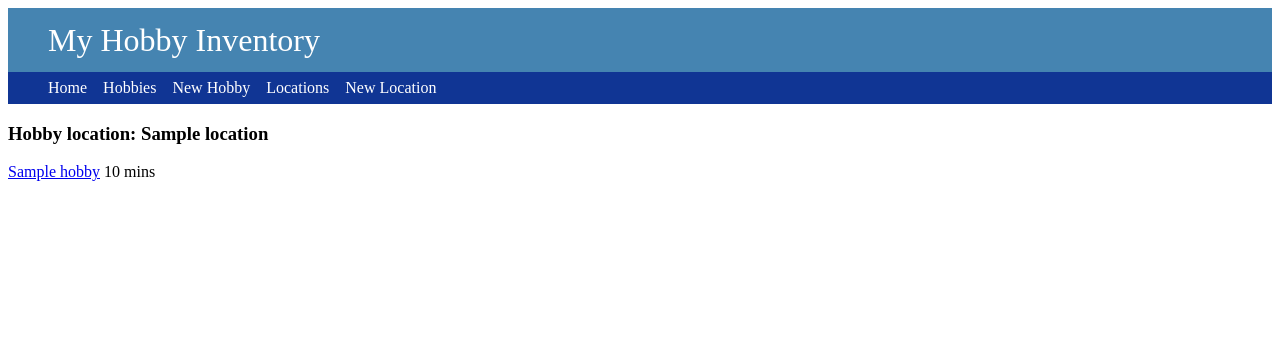
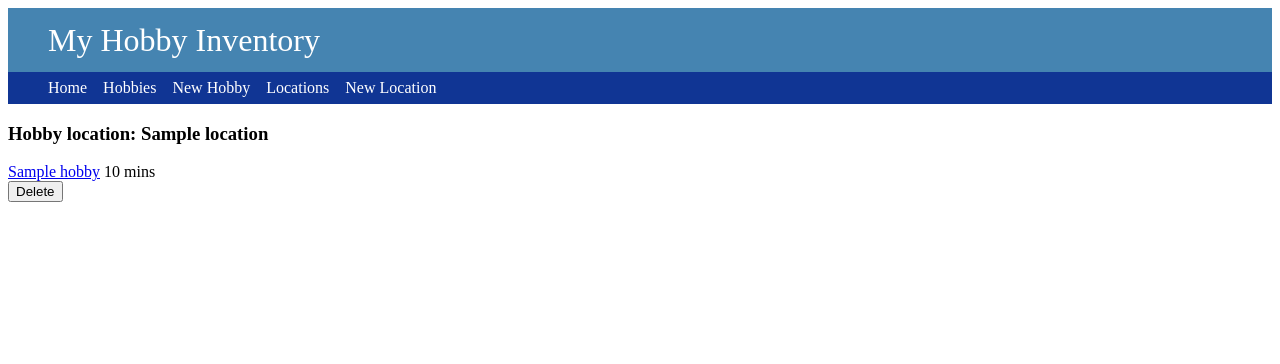
Before and after one commit to SamuelSeFe/My_Hobbiez_Inventory, a Flask app: page /hobbies in a window 1280 px wide. Shown: the top 364 px of the page. Run offline with Flask 2, Linux system fonts and the light colour scheme; a database or web service that is not in the repository returns one stand-in record (values such as "Sample title"); some libraries are stand-ins or nearby versions.

Commit message:
added a delete button to locations and hobbies

```diff
--- a/templates/hobbies/index.html
+++ b/templates/hobbies/index.html
@@ -9,6 +9,9 @@
       <div class="description">
         <a href="/hobbies/{{hobby.id}}">{{hobby.name}}</a>
         <span class="duration">{{hobby.duration}} mins</span>
+        <form action="/hobbies/{{ hobby.id }}/delete" method="POST">
+          <input class="btn btn--danger" type="submit" value="Delete" />
+        </form>
         <br>
         <br>
       </div>
--- a/templates/locations/index.html
+++ b/templates/locations/index.html
@@ -9,6 +9,9 @@
       <div class="description">
         <a href="/locations/{{location.id}}">{{location.name}}</a>
         <span class="distance_to_location">{{location.distance_to_location}} mins</span>
+        <form action="/locations/{{ location.id }}/delete" method="POST">
+          <input class="btn btn--danger" type="submit" value="Delete" />
+        </form>
         <br>
         <br>
       </div>
```
